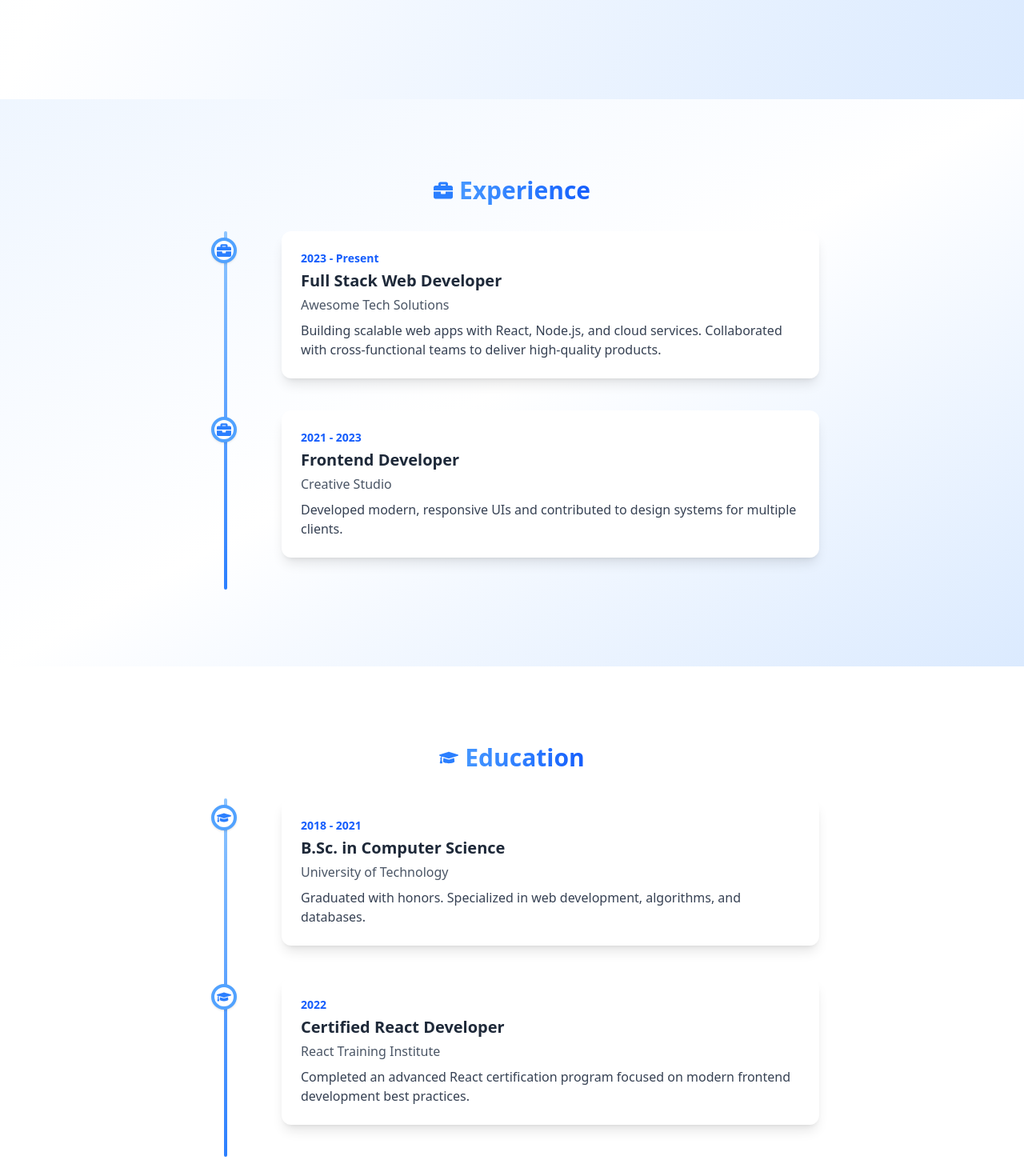
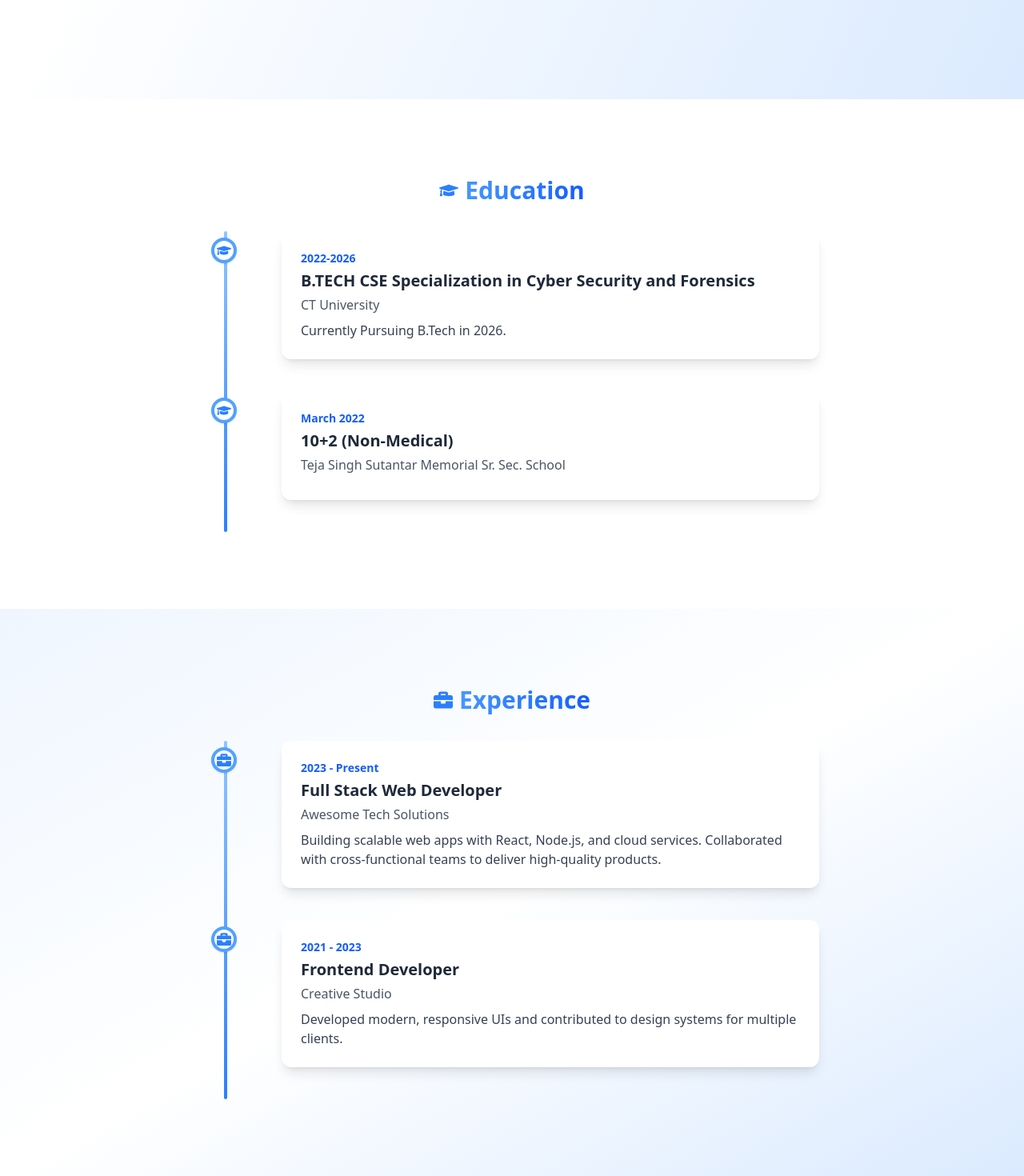
Before and after one commit to Gabrial-8467/Portfolio, a React (Vite) app in the folder frontend/: page / in a window 1280 px wide. Shown: the part 3360-4830 px from the top of the page at 80% size. Built offline with nearby package versions, Linux system fonts and the light colour scheme.

Commit message:
changes committed

```diff
--- a/frontend/src/components/Education.jsx
+++ b/frontend/src/components/Education.jsx
@@ -3,16 +3,15 @@ import { FaGraduationCap } from "react-icons/fa";
 
 const education = [
   {
-    year: "2018 - 2021",
-    title: "B.Sc. in Computer Science",
-    org: "University of Technology",
-    description: "Graduated with honors. Specialized in web development, algorithms, and databases.",
+    year: "2022-2026",
+    title: "B.TECH CSE Specialization in Cyber Security and Forensics",
+    org: "CT University",
+    description: "Currently Pursuing B.Tech in 2026.",
   },
   {
-    year: "2022",
-    title: "Certified React Developer",
-    org: "React Training Institute",
-    description: "Completed an advanced React certification program focused on modern frontend development best practices.",
+    year: "March 2022",
+    title: "10+2 (Non-Medical)",
+    org: "Teja Singh Sutantar Memorial Sr. Sec. School",
   },
 ];
 
--- a/frontend/src/pages/Home.jsx
+++ b/frontend/src/pages/Home.jsx
@@ -14,8 +14,8 @@ const Home = () => {
       <Navbar name="Gabrial Deora" />
       <Hero />
       <About />
+      <Education />
       <Experience />
-      <Education />
       <Achievements />
       <Projects />
       <Contact />
```
